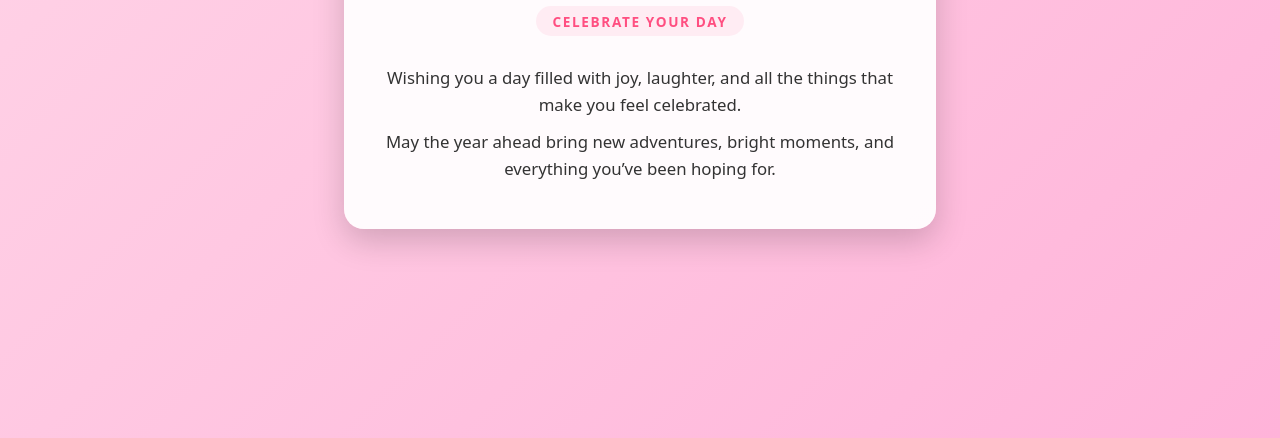
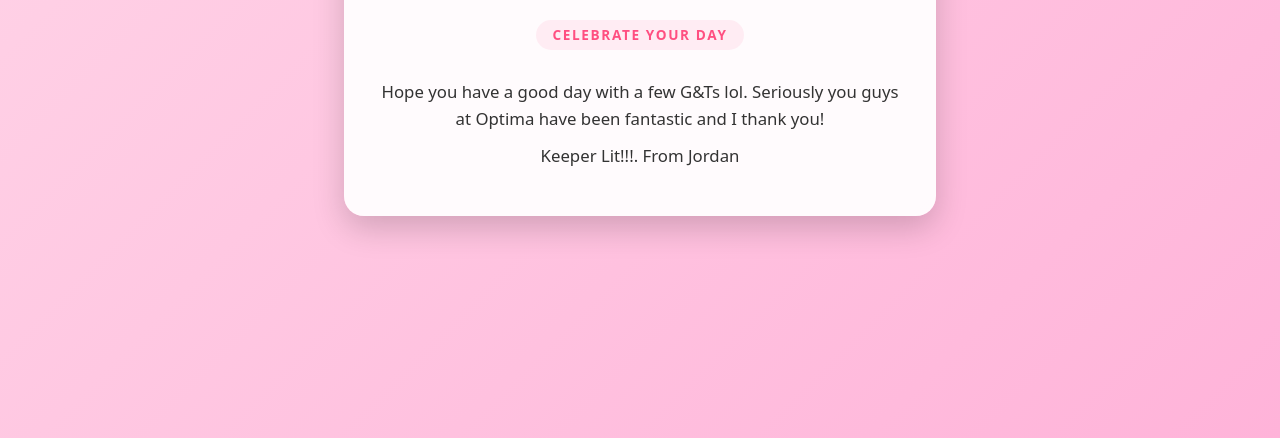
Before and after one commit to Jordy441/maxine, a website: page src/index.html in a window 1280 px wide. Shown: the part 362-800 px from the top of the page. Drawn offline with Linux system fonts and the light colour scheme.

Commit message:
Update celebratory messages in index.html

```diff
--- a/src/index.html
+++ b/src/index.html
@@ -69,11 +69,11 @@
     <div class="tag">Celebrate Your Day</div>
 
     <p>
-      Wishing you a day filled with joy, laughter, and all the things that make you feel celebrated.
+      Hope you have a good day with a few G&Ts lol. Seriously you guys at Optima have been fantastic and I thank you!
     </p>
 
     <p>
-      May the year ahead bring new adventures, bright moments, and everything you’ve been hoping for.
+      Keeper Lit!!!. From Jordan
     </p>
   </div>
 </body>
```
